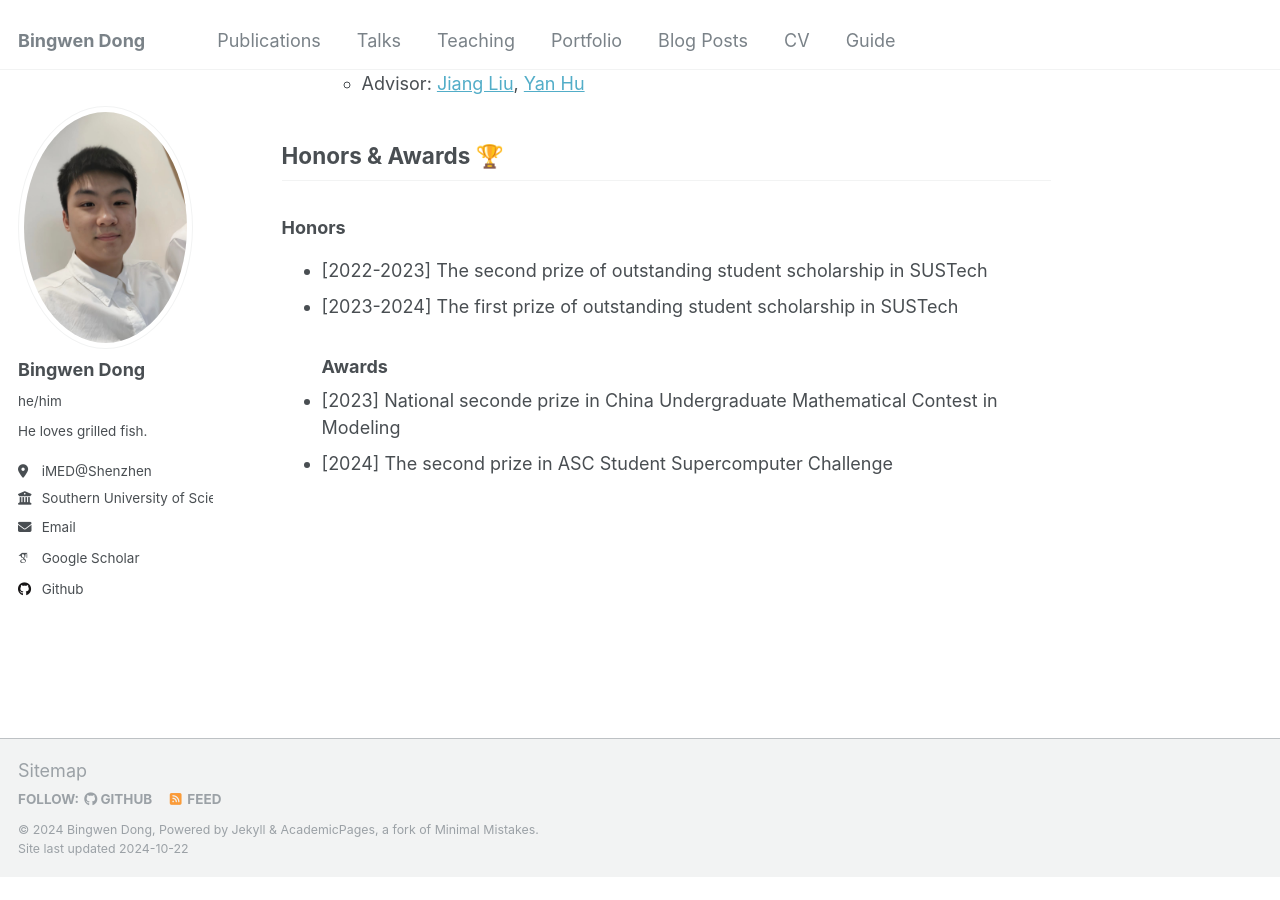
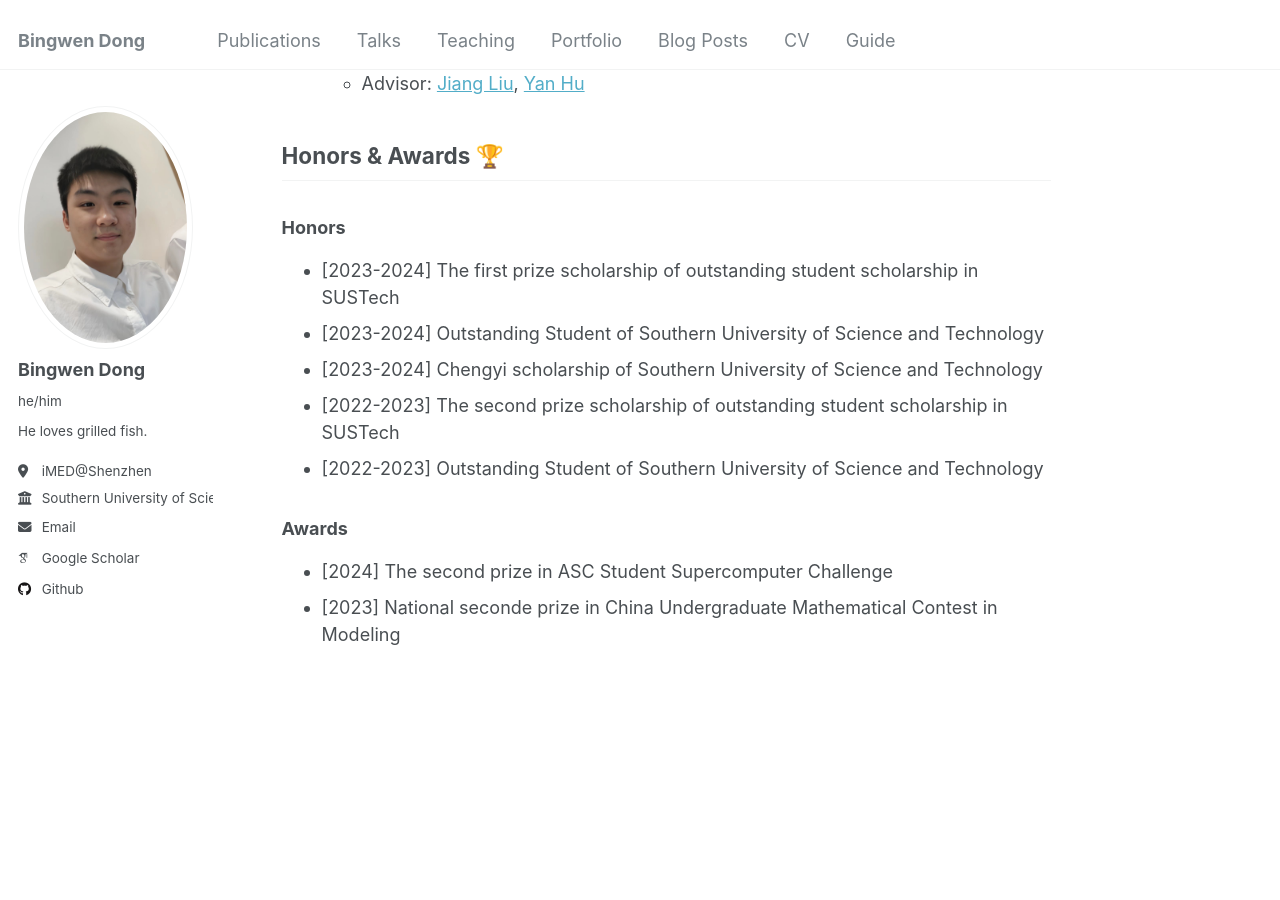
Before and after one commit to SheepDoctor/SheepDoctor.github.io, a Jekyll site: the page built from _pages/about.md, in a window 1280 px wide and 900 px high, scrolled down 702 px. Built offline with Jekyll 4.4.1, drawn with Linux system fonts in a browser that asks for light colours; some web fonts are replaced; before the commit the page ends 1578 px from its top, so only the background shows below that.

Commit message:
Update about.md

```diff
--- a/_pages/about.md
+++ b/_pages/about.md
@@ -24,8 +24,12 @@ I am Bingwen Dong (董炳闻). I am currently persuing my Bachelor's degree at [
 
 ## Honors & Awards 🏆
 ### Honors
-- [2022-2023] The second prize of outstanding student scholarship in SUSTech
-- [2023-2024] The first prize of outstanding student scholarship in SUSTech
+- [2023-2024] The first prize scholarship of outstanding student scholarship in SUSTech
+- [2023-2024] Outstanding Student of Southern University of Science and Technology
+- [2023-2024] Chengyi scholarship of Southern University of Science and Technology
+- [2022-2023] The second prize scholarship of outstanding student scholarship in SUSTech
+- [2022-2023] Outstanding Student of Southern University of Science and Technology
+
 ### Awards
+- [2024] The second prize in ASC Student Supercomputer Challenge
 - [2023] National seconde prize in China Undergraduate Mathematical Contest in Modeling
-- [2024] The second prize in ASC Student Supercomputer Challenge
```
